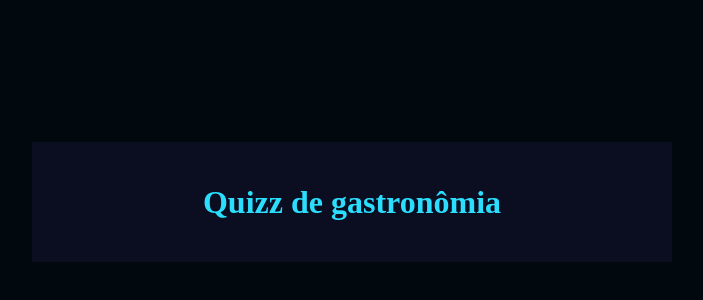
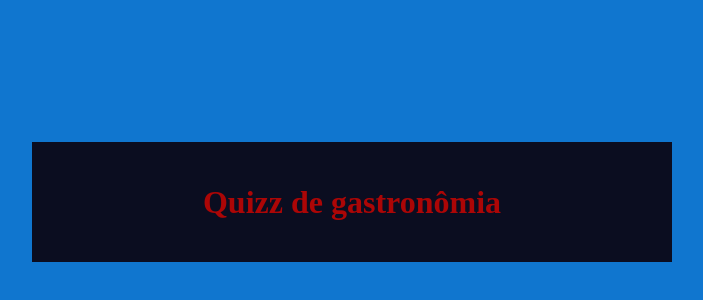
Before and after one commit to 03112006mari/quizzmari, a plain HTML site: page index.html in a window 1280 px wide. Shown: the part 206-506 px from the top of the page, without its empty margins (288-991 px from the left). Drawn offline with Linux system fonts and the light colour scheme.

Commit message:
Update style.css

```diff
--- a/style.css
+++ b/style.css
@@ -1,9 +1,9 @@
 :root{
-    --cor-fundo: #01080E ;
+    --cor-fundo: #1076cf ;
     --cor-principal: #0B0D20 ;
     --cor-secundaria: #212333;
-    --cor-destaque: #2BDEFD;
-    --cor-texto: #D7F9FF;
+    --cor-destaque: #ac0606;
+    --cor-texto: #cd92df;
 
 }
 
```
